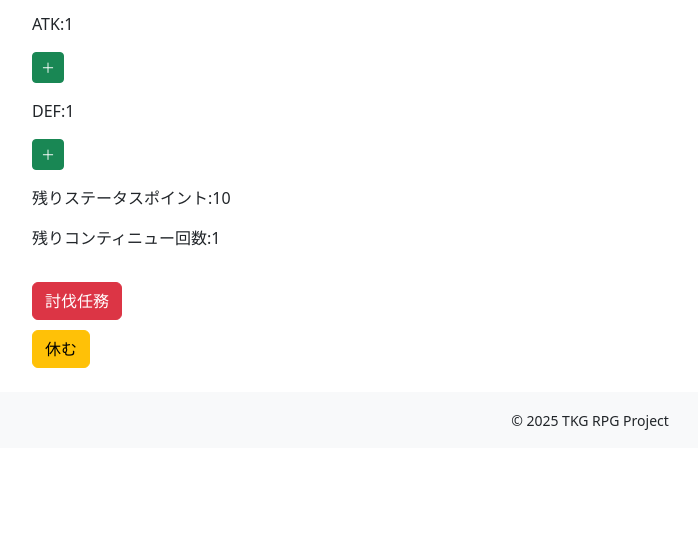
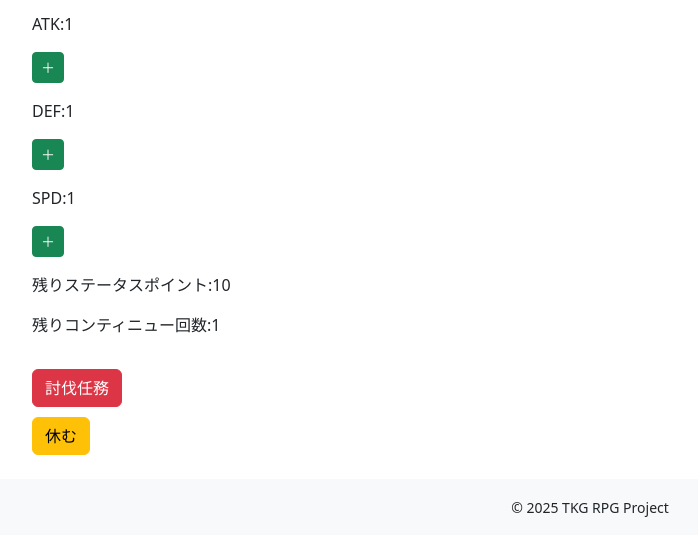
Before and after one commit to TKtkGg/Rebirth-RPG-Game-, a Django app: page /battle/1/ in a window 1280 px wide. Shown: the part 333-868 px from the top of the page, without its empty margins (50-748 px from the left). Before the commit the page ends 763 px from the top, so only its background shows below. Run offline with Django 5.2, Linux system fonts and the light colour scheme; tables that the repository leaves empty hold one stand-in row (values such as "Sample post").

Commit message:
エンカウントシステムの調整

```diff
--- a/game/models.py
+++ b/game/models.py
@@ -18,6 +18,7 @@ class Player(models.Model):
     hp = models.IntegerField(default=100)
     atk = models.IntegerField(default=10)
     defense = models.IntegerField(default=5)
+    spd = models.IntegerField(default=5)
     stat_points = models.IntegerField(default=0)
     job = models.CharField(max_length=20, default="戦士")
     item = models.CharField(max_length=30, default="なし")
@@ -30,6 +31,13 @@ class Enemy(models.Model):
     hp = models.IntegerField(default=50)
     atk = models.IntegerField(default=8)
     defense = models.IntegerField(default=3)
+    spd = models.IntegerField(default=5)
     exp = models.IntegerField(default=120)
     is_defeated = models.BooleanField(default=False)
     level = models.IntegerField(default=1)
+    max_hp_default = models.IntegerField(default=50)
+    atk_default = models.IntegerField(default=8)
+    defense_default = models.IntegerField(default=3)
+    spd_default = models.IntegerField(default=5)
+    exp_default = models.IntegerField(default=120)
+    level_default = models.IntegerField(default=1)
--- a/game/templates/game/battle.html
+++ b/game/templates/game/battle.html
@@ -3,8 +3,8 @@
 
 {% block content %}
     <h2>バトル スタート！</h2>
-    <p>{{ player.profile.name }} (HP:{{ player.hp }}/{{ player.max_hp }})</p>
-    <p>{{ enemy.name }} (HP:{{ enemy.hp }}/{{enemy.max_hp}})</p>
+    <p>{{ player.profile.name }} (LV:{{ player.level }} HP:{{ player.hp }}/{{ player.max_hp }} ATK:{{ player.atk }} DEF:{{ player.defense }} SPD:{{ player.spd }})</p>
+    <p>{{ enemy.name }} (LV:{{ enemy.level }} HP:{{ enemy.hp }}/{{enemy.max_hp}} ATK:{{ enemy.atk }} DEF:{{ enemy.defense }} SPD:{{ enemy.spd }})</p>
 
     {% if message %}
         <p style="white-space: pre-line;">{{ message }}</p>
--- a/game/templates/game/battle_start.html
+++ b/game/templates/game/battle_start.html
@@ -33,6 +33,14 @@
             </form>
         {% endif %}
     </p>
+    <p>SPD:{{ player.spd }}
+        {% if player.stat_points > 0 %}
+            <form method="POST" action="{% url 'battle_start_redirect' player.id %}" style="display:inline;">
+                {% csrf_token %}
+                <button type="submit" name="stat" value="defense" class="btn btn-success btn-sm">＋</button>
+            </form>
+        {% endif %}
+    </p>
     <p>残りステータスポイント:{{ player.stat_points }}</p>
     <p>残りコンティニュー回数:{{ continue_count }}</p>
 
--- a/game/views.py
+++ b/game/views.py
@@ -23,9 +23,17 @@ def battle_start(request, player_id, enemy_id=None):
         player.hp = player.max_hp
         player.save()
 
-    # プレイヤーのレベル±10の範囲で敵を選択
-    min_level = max(1, player.level - 10)
-    max_level = player.level + 10
+    # 敵のレベル範囲を設定
+    if player.level <= 5:
+        min_level = max(1, player.level - 1)
+        max_level = player.level + 1
+    elif player.level <= 10:
+        min_level = max(1, player.level - 3)
+        max_level = player.level + 3
+    else:
+        min_level = max(1, player.level - 10)
+        max_level = player.level + 5
+
     enemies = Enemy.objects.filter(level__gte=min_level, level__lte=max_level)
 
     # 敵が存在しない場合のフォールバック
@@ -35,15 +43,32 @@ def battle_start(request, player_id, enemy_id=None):
     # レベル差に応じて出現確率を調整
     weighted_enemies = []
     for enemy in enemies:
-        level_diff = abs(player.level - enemy.level)
-        weight = max(1, 20 - level_diff)  # レベル差が大きいほど重みが小さくなる
+        if player.level <= 5:
+            weight = 10  # 同じレベルまたは±1の敵は均等に出現
+        elif player.level <= 10:
+            level_diff = abs(player.level - enemy.level)
+            weight = max(1, 10 - level_diff * 2)  # レベル差が大きいほど重みが小さくなる
+        else:
+            level_diff = abs(player.level - enemy.level)
+            weight = max(1, 20 - level_diff)  # レベル差が大きいほど重みが小さくなる
         weighted_enemies.extend([enemy] * weight)
 
     # ランダムに敵を選択
     enemy = random.choice(weighted_enemies)
 
-    # 敵のHPを常に最大値にリセット
+    # 敵のレベルをランダムに変更（範囲内で）
+    if max(min_level, enemy.level, enemy.level_default) > max_level:
+        enemy.level = max_level  # 範囲が無効な場合は最大値を設定
+    else:
+        enemy.level = random.randint(max(min_level, enemy.level_default), max_level)
+
+    # レベルに応じてステータスを変更
+    enemy.max_hp = enemy.max_hp_default + (enemy.level - enemy.level_default) * enemy.max_hp // 10
     enemy.hp = enemy.max_hp
+    enemy.atk = enemy.atk_default + (enemy.level - enemy.level_default) * enemy.atk // 15
+    enemy.defense = enemy.defense_default + (enemy.level - enemy.level_default) * enemy.defense // 15
+    enemy.spd = enemy.spd_default + (enemy.level - enemy.level_default) * enemy.spd // 15
+    enemy.exp = enemy.exp_default + (enemy.level - enemy.level_default) * enemy.exp // 10
     enemy.is_defeated = False
     enemy.save()
 
@@ -72,6 +97,8 @@ def battle_start(request, player_id, enemy_id=None):
             elif stat == 'hp':
                 player.max_hp += 10
                 player.hp += 10
+            elif stat == 'spd':
+                player.spd += 1
             player.stat_points -= 1
             player.save()
             return redirect('battle_start_redirect', player_id=player.id)
@@ -89,7 +116,7 @@ def battle(request,player_id,enemy_id):
         damage = max(random.randint(base_damage - 1, base_damage + 2),1)
         enemy.hp -= damage
         enemy.save()
-        message = f"{player.profile.name}の攻撃！ {enemy.name}に{damage}ダメージ！"
+        message = f"{player.profile.name}の攻撃！ {enemy.name}に{damage}ダメージ！\n"
 
         if enemy.hp <= 0:
             gained_exp = enemy.exp
@@ -133,10 +160,22 @@ def battle(request,player_id,enemy_id):
                 player.hp = 100
                 player.atk = 10
                 player.defense = 5
+                player.spd = 5
                 player.stat_points = 0
                 player.job = "戦士"
                 player.item = "なし"
                 player.save()
+
+                # 敵のステータスをデフォルトに戻す
+                enemies = Enemy.objects.all()
+                for enemy in enemies:
+                    enemy.hp = enemy.max_hp
+                    enemy.level = enemy.level_default
+                    enemy.atk = 5  # デフォルト値に戻す
+                    enemy.defense = 3  # デフォルト値に戻す
+                    enemy.is_defeated = False
+                    enemy.save()
+
                 return render(request, "game/gameover.html", {"player": player, "message": message})
             else:
                 message += f"{player.profile.name} は倒れてしまった… 休んで回復しよう\n"
```
Also changed, not shown: game/migrations/0008_enemy_atk_default_enemy_defense_default_and_more.py (added), game/migrations/0009_enemy_level_default.py (added), game/migrations/0010_enemy_spd.py (added), game/migrations/0011_enemy_spd_default.py (added), game/migrations/0012_player_spd.py (added).
